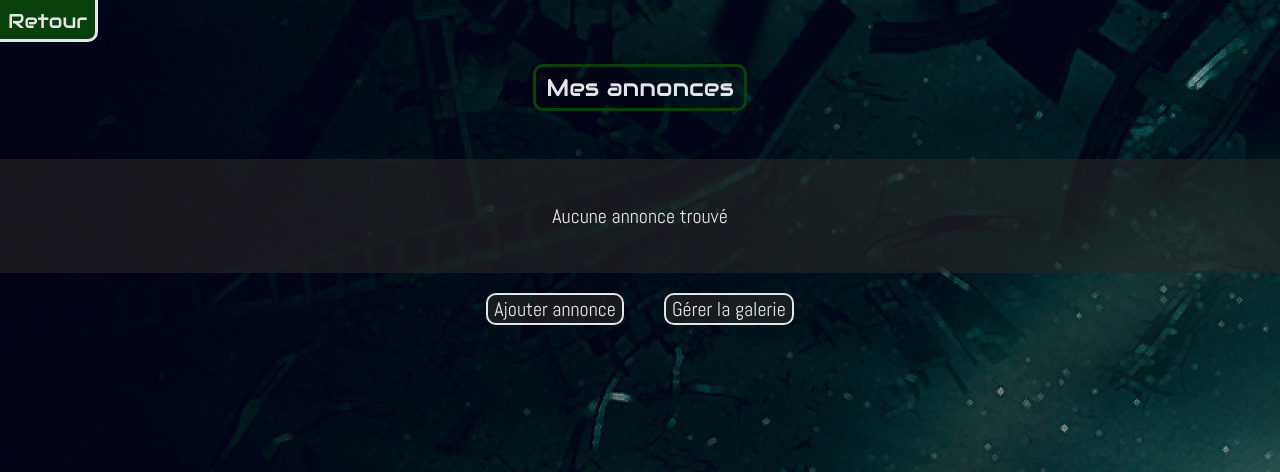
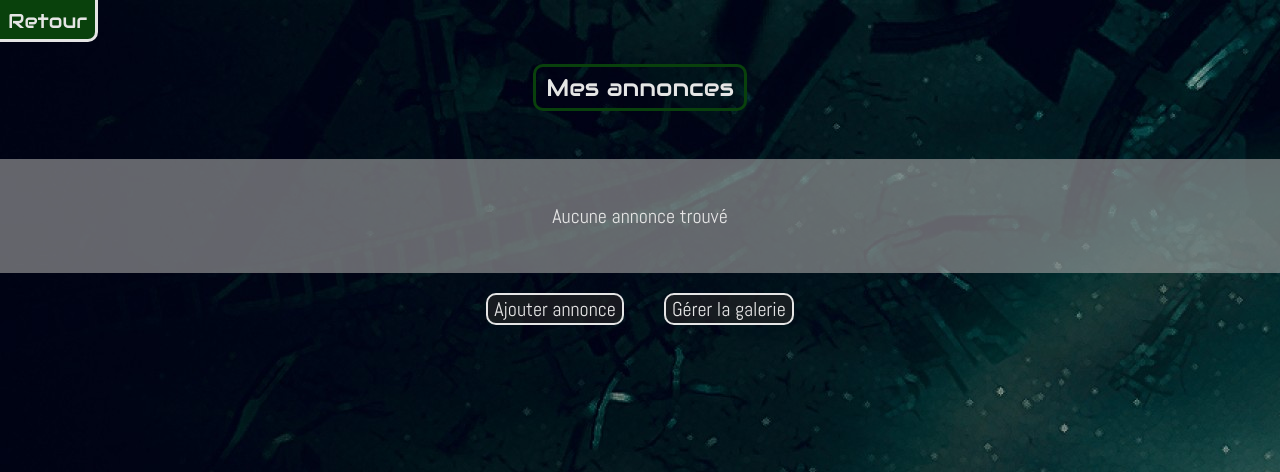
Before and after one commit to qbaccon/ACS_project, a PHP site: page /view/annonce_organizer.php in a window 1280 px wide. Shown: the top 472 px of the page. Run offline with PHP 8.4, Linux system fonts and the light colour scheme; the visitor is signed in with stand-in values (Sample User, id 1); data that the repository does not hold is empty.

Commit message:
update style for server version

```diff
--- a/prj_annonces/style/organizer.css
+++ b/prj_annonces/style/organizer.css
@@ -74,7 +74,7 @@ div#main_container
 	flex-flow: row wrap;
 	justify-content: center;
 	gap: 30px;
-	background-color: #252525a0;
+	background-color: #a0a0a0a0;
 	width: 100%;
 	padding-top: 3vh;
 	padding-bottom: 3vh;
--- a/prj_annonces/style/pctr_stock.css
+++ b/prj_annonces/style/pctr_stock.css
@@ -77,7 +77,7 @@ div#main_container
 	justify-content: center;
 	align-items: center;
 	gap: 15px;
-	background-color: #252525a0;
+	background-color: #a0a0a0a0;
 	width: 100%;
 	padding-top: 25px;
 	padding-bottom: 25px;
```
